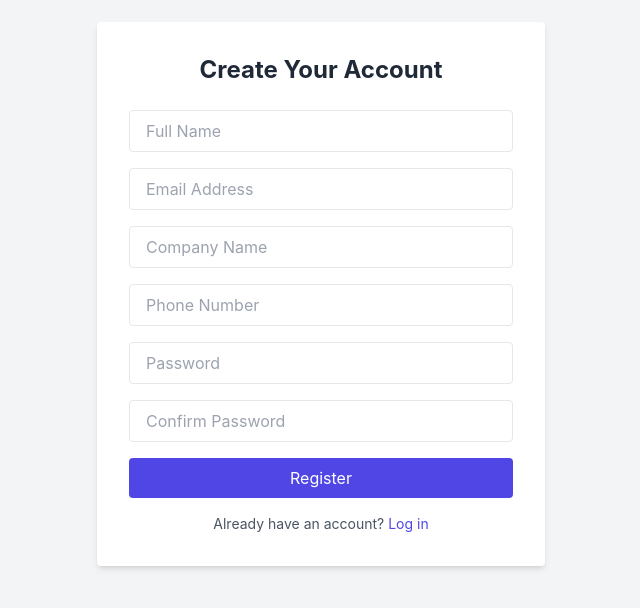
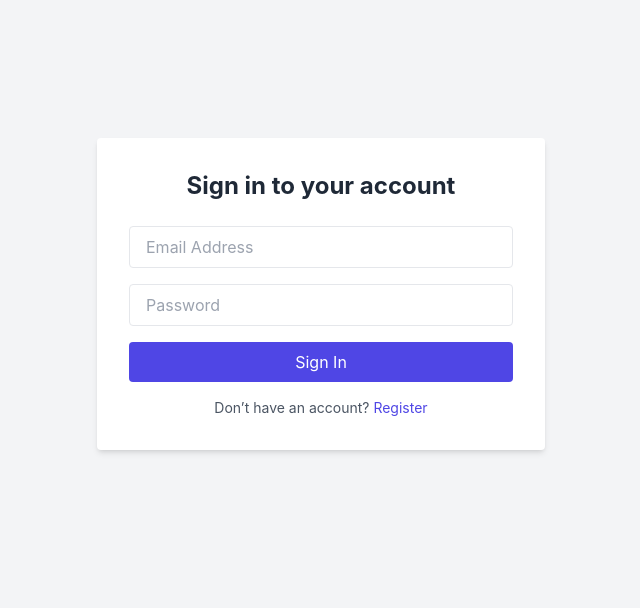
Before and after one commit to jackson951/invoicing-system-web-app, a React (Create React App) app: page /login in a window 1280 px wide. Shown: the part 106-714 px from the top of the page, without its empty margins (319-959 px from the left). Built offline with nearby package versions, Linux system fonts and the light colour scheme.

Commit message:
configure basic login,register, and  home page as well as routes

```diff
--- a/package.json
+++ b/package.json
@@ -3,14 +3,18 @@
   "version": "0.1.0",
   "private": true,
   "dependencies": {
+    "@hookform/resolvers": "^5.0.1",
     "@testing-library/dom": "^10.4.0",
     "@testing-library/jest-dom": "^6.6.3",
     "@testing-library/react": "^16.3.0",
     "@testing-library/user-event": "^13.5.0",
     "react": "^19.1.0",
     "react-dom": "^19.1.0",
+    "react-hook-form": "^7.56.1",
+    "react-router-dom": "^7.5.1",
     "react-scripts": "5.0.1",
-    "web-vitals": "^2.1.4"
+    "web-vitals": "^2.1.4",
+    "zod": "^3.24.3"
   },
   "scripts": {
     "start": "react-scripts start",
--- a/src/App.js
+++ b/src/App.js
@@ -1,11 +1,24 @@
-import React from 'react';
-import Register from './pages/register';
+import { BrowserRouter as Router, Routes, Route } from "react-router-dom";
+import Home from "./pages/home";
+import Register from "./pages/register";
+import Login from "./pages/login";
+import NotFound from "./pages/notFound";
 
 function App() {
   return (
-    <div className="App">
-      <Register />
-    </div>
+    <Router>
+      <Routes>
+        {/* Default Route - Home page */}
+        <Route path="/" element={<Home />} />
+
+        {/* Other Routes */}
+        <Route path="/register" element={<Register />} />
+        <Route path="/login" element={<Login />} />
+
+        {/* Optional: Add a fallback route for unmatched paths */}
+        <Route path="*" element={<NotFound />} />
+      </Routes>
+    </Router>
   );
 }
 
--- /dev/null
+++ b/src/pages/home.jsx
@@ -0,0 +1,60 @@
+import { Link } from "react-router-dom";
+
+const Home = () => {
+  return (
+    <div className="min-h-screen bg-white flex flex-col justify-center items-center px-6 py-12">
+      <div className="max-w-4xl w-full text-center">
+        <h1 className="text-4xl md:text-5xl font-extrabold text-gray-800 mb-4">
+          Power Your Business with Smart Invoicing
+        </h1>
+        <p className="text-lg text-gray-600 mb-8">
+          A full-featured SaaS platform to create, send, track, and manage
+          invoices with real-time analytics and secure payments.
+        </p>
+        <div className="flex flex-col sm:flex-row gap-4 justify-center mb-10">
+          <Link
+            to="/register"
+            className="px-6 py-3 bg-indigo-600 text-white rounded hover:bg-indigo-700 transition"
+          >
+            Get Started
+          </Link>
+          <Link
+            to="/login"
+            className="px-6 py-3 border border-indigo-600 text-indigo-600 rounded hover:bg-indigo-50 transition"
+          >
+            Log In
+          </Link>
+        </div>
+
+        <div className="grid grid-cols-1 md:grid-cols-3 gap-6 mt-8 text-left">
+          <Feature
+            title="Real-Time Dashboard"
+            description="Track invoices, revenue, and client activity in real-time with integrated charts and analytics."
+          />
+          <Feature
+            title="Secure Payments"
+            description="Accept payments globally using Stripe with full support for subscriptions and one-time billing."
+          />
+          <Feature
+            title="Multi-Tenant Support"
+            description="Scalable user roles: Admins, Business Owners, and Accountants with permission-based access."
+          />
+        </div>
+
+        <p className="mt-12 text-sm text-gray-400">
+          Built with React.js, ASP.NET Core, Tailwind CSS, Stripe, SignalR, and
+          more.
+        </p>
+      </div>
+    </div>
+  );
+};
+
+const Feature = ({ title, description }) => (
+  <div className="p-6 border border-gray-200 rounded shadow-sm hover:shadow-md transition">
+    <h3 className="text-xl font-semibold text-gray-800 mb-2">{title}</h3>
+    <p className="text-sm text-gray-600">{description}</p>
+  </div>
+);
+
+export default Home;
--- /dev/null
+++ b/src/pages/login.jsx
@@ -0,0 +1,101 @@
+import React from "react";
+import { useForm, Controller } from "react-hook-form";
+import { z } from "zod";
+import { zodResolver } from "@hookform/resolvers/zod";
+
+// Schema definition
+const loginSchema = z.object({
+  email: z.string().email("Please enter a valid email."),
+  password: z.string().min(4, "Password must be at least 4 characters."),
+});
+
+const Login = () => {
+  const {
+    control,
+    handleSubmit,
+    formState: { errors, isSubmitting },
+  } = useForm({
+    resolver: zodResolver(loginSchema),
+    mode: "onChange", // Validate on each change
+  });
+
+  const onSubmit = async (data) => {
+    console.log("Logging in with:", data);
+    // Simulate login
+    await new Promise((r) => setTimeout(r, 1000));
+    alert("Login successful!");
+  };
+
+  return (
+    <div className="min-h-screen bg-gray-100 flex items-center justify-center px-4">
+      <div className="max-w-md w-full bg-white p-8 rounded shadow-md">
+        <h2 className="text-2xl font-bold mb-6 text-center text-gray-800">
+          Sign in to your account
+        </h2>
+
+        <form onSubmit={handleSubmit(onSubmit)} className="space-y-4">
+          {/* Email Field */}
+          <Controller
+            name="email"
+            control={control}
+            defaultValue=""
+            render={({ field }) => (
+              <div>
+                <input
+                  {...field}
+                  type="email"
+                  placeholder="Email Address"
+                  className="w-full px-4 py-2 border rounded focus:ring-2 focus:ring-indigo-500"
+                />
+                {errors.email && (
+                  <p className="text-red-500 text-sm mt-1">
+                    {errors.email.message}
+                  </p>
+                )}
+              </div>
+            )}
+          />
+
+          {/* Password Field */}
+          <Controller
+            name="password"
+            control={control}
+            defaultValue=""
+            render={({ field }) => (
+              <div>
+                <input
+                  {...field}
+                  type="password"
+                  placeholder="Password"
+                  className="w-full px-4 py-2 border rounded focus:ring-2 focus:ring-indigo-500"
+                />
+                {errors.password && (
+                  <p className="text-red-500 text-sm mt-1">
+                    {errors.password.message}
+                  </p>
+                )}
+              </div>
+            )}
+          />
+
+          <button
+            type="submit"
+            disabled={isSubmitting}
+            className="w-full bg-indigo-600 text-white py-2 rounded hover:bg-indigo-700 transition"
+          >
+            {isSubmitting ? "Signing in..." : "Sign In"}
+          </button>
+        </form>
+
+        <p className="text-center text-sm text-gray-600 mt-4">
+          Don’t have an account?{" "}
+          <a href="/register" className="text-indigo-600 hover:underline">
+            Register
+          </a>
+        </p>
+      </div>
+    </div>
+  );
+};
+
+export default Login;
--- /dev/null
+++ b/src/pages/notFound.jsx
@@ -0,0 +1,31 @@
+import { Link } from "react-router-dom";
+
+const NotFound = () => {
+  return (
+    <div className="min-h-screen bg-gray-100 flex flex-col items-center justify-center text-center px-6">
+      <h1 className="text-6xl font-extrabold text-indigo-600 mb-4">404</h1>
+      <h2 className="text-2xl md:text-3xl font-semibold text-gray-800 mb-2">
+        Oops! The page you’re looking for doesn’t exist.
+      </h2>
+      <p className="text-gray-600 max-w-md mb-6">
+        It looks like the page you’re trying to reach has been moved, deleted,
+        or never existed. But don’t worry, we’ll help you get back on track.
+      </p>
+      <Link
+        to="/"
+        className="inline-block bg-indigo-600 text-white px-6 py-3 rounded hover:bg-indigo-700 transition"
+      >
+        Go Back Home
+      </Link>
+      <p className="text-sm text-gray-400 mt-8">
+        If you believe this is a mistake, please{" "}
+        <a href="/contact" className="underline text-indigo-500">
+          contact support
+        </a>
+        .
+      </p>
+    </div>
+  );
+};
+
+export default NotFound;
```
Also changed, not shown: 1 other file (tests, documents, lock files or other folders).
